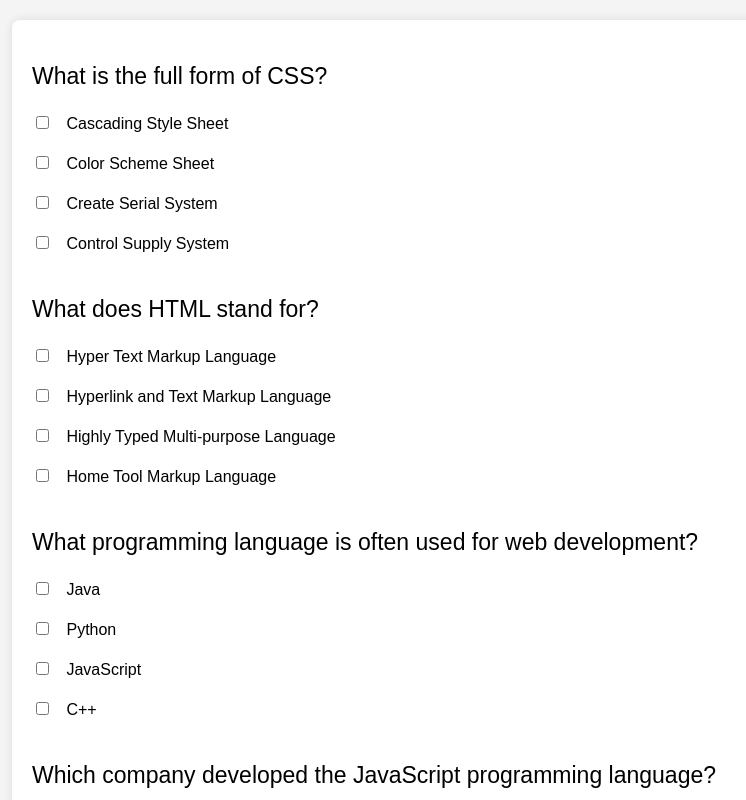
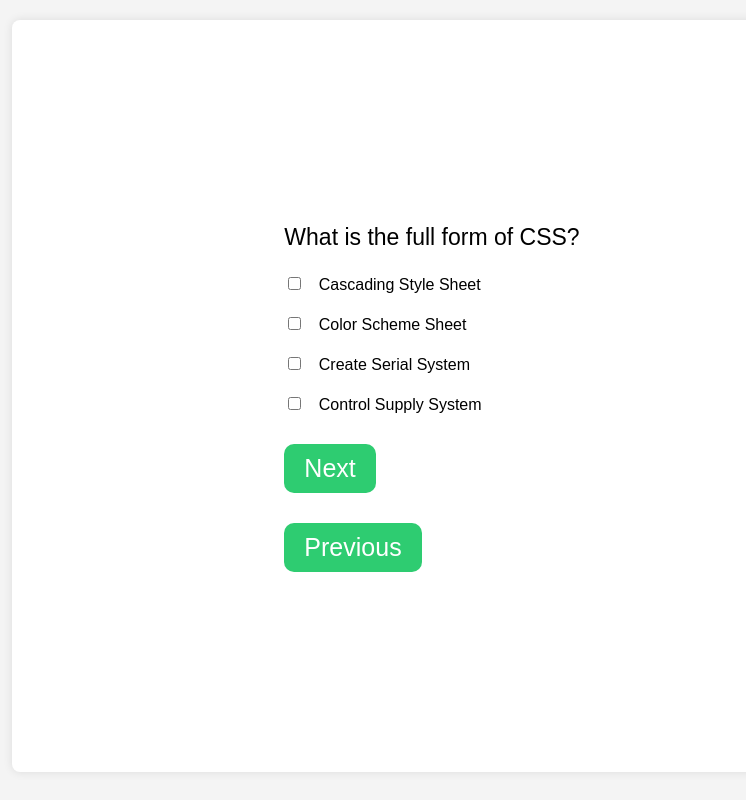
Before and after one commit to suryanshuverma0/Quiz-App, a plain HTML site: page index.html in a window 1280 px wide. Both pictures are taken after a click on the button "Start". Shown: the top 800 px of the page, without its empty margins (208-954 px from the left). Drawn offline with Linux system fonts and the light colour scheme.

Commit message:
change layout of the app

```diff
--- /dev/null
+++ b/buttons.mjs
@@ -0,0 +1,40 @@
+function createStartButton() {
+  const startBtn = document.createElement("button");
+  const app = document.querySelector(".quiz-app");
+  startBtn.id = "start";
+  startBtn.type = "button";
+  startBtn.innerHTML = "Start";
+  app.appendChild(startBtn);
+  return startBtn;
+}
+function createSubmitButton() {
+  const submitBtn = document.createElement("button");
+  const app = document.querySelector(".quiz-app");
+  submitBtn.id = "submit";
+  submitBtn.type = "button";
+  submitBtn.innerHTML = "Submit";
+  app.appendChild(submitBtn);
+  return submitBtn;
+}
+
+function createNexttButton() {
+  const nextBtn = document.createElement("button");
+  const app = document.querySelector(".quiz-app");
+  nextBtn.id = "next";
+  nextBtn.innerHTML = "Next";
+  nextBtn.type = "button";
+  app.appendChild(nextBtn);
+  return nextBtn;
+}
+
+function createPreviousButton() {
+  const previousBtn = document.createElement("button");
+  const app = document.querySelector(".quiz-app");
+  previousBtn.id = "previous";
+  previousBtn.type = "button";
+  previousBtn.innerHTML = "Previous";
+  app.appendChild(previousBtn);
+  return previousBtn;
+}
+
+export {createStartButton , createSubmitButton , createNexttButton , createPreviousButton};
--- a/index.html
+++ b/index.html
@@ -5,13 +5,21 @@
     <meta name="viewport" content="width=device-width, initial-scale=1.0" />
     <title>Qufiz App</title>
     <link rel="stylesheet" href="styles.css" />
+    <link rel="stylesheet" href="styles.css">
   </head>
   <body>
+    <header>
+      <div id="header">
+        <span id="time"></span>
+        <span id="text"></span>
+      </div>
+    </header>
     <div class="container">
       <div class="quiz-app">
+        <p id="question"></p>
         <div class="options"></div>
       </div>
     </div>
   </body>
-  <script src="script.js"></script>
+  <script type="module" src="main.mjs"></script>
 </html>
--- /dev/null
+++ b/main.mjs
@@ -0,0 +1,78 @@
+import {
+  createStartButton,
+  createSubmitButton,
+  createNexttButton,
+  createPreviousButton,
+} from "./buttons.mjs";
+
+let currentQuestionIndex = 0;
+async function fetchData() {
+  try {
+    const response = await fetch("./question.json");
+
+    if (!response.ok) {
+      throw new Error(
+        `Network response was not ok, status code: ${response.status}`
+      );
+    }
+
+    const data = await response.json();
+    return data;
+  } catch (e) {
+    console.error("Fetch error:", e);
+  }
+}
+
+function displayQuestion(data) {
+  const questionContainer = document.getElementById("question");
+  const optionsContainer = document.querySelector(".options");
+
+  const question = data.questions[currentQuestionIndex].text;
+  questionContainer.textContent = question;
+
+  const options = data.questions[currentQuestionIndex].options;
+  let optionsHTML = "";
+  options.forEach((option, index) => {
+    optionsHTML += `
+      <div id="contents">
+        <input type="checkbox" value="${option.id}" id="opt${
+      index + 1
+    }" aria-label="opt-${index + 1}">
+        <label htmlFor="opt${index + 1}" id="op${index + 1}">${
+      option.text
+    }</label>
+      </div>
+    `;
+  });
+  optionsContainer.innerHTML = optionsHTML;
+}
+const nextButton = createNexttButton();
+const previousButton = createPreviousButton();
+nextButton.style.display = "none";
+previousButton.style.display = "none";
+
+const startBtn = createStartButton();
+startBtn.addEventListener("click", () => {
+  fetchData().then((data) => {
+    startBtn.style.display = "none";
+    nextButton.style.display = "block";
+    previousButton.style.display = "block";
+    displayQuestion(data);
+
+    nextButton.addEventListener("click", () => {
+      if (currentQuestionIndex < data.questions.length - 1) {
+        currentQuestionIndex++;
+        displayQuestion(data);
+      }
+    });
+
+    previousButton.addEventListener("click", () => {
+      if (currentQuestionIndex > 0) {
+        currentQuestionIndex--;
+        displayQuestion(data);
+      }
+    }).catch((error) => {
+      throw new Error("Error showing the message" , error);
+    });
+  });
+});
--- a/script.js
+++ /dev/null
@@ -1,76 +0,0 @@
-let currentQuestionIndex = 0;
-async function fetchData() {
-  try {
-    const optionsContainer = document.querySelector(".options");
-
-    const response = await fetch("./question.json");
-
-    if (!response.ok) {
-      throw new Error(
-        `Network response was not ok, status code: ${response.status}`
-      );
-    }
-
-    const data = await response.json();
-
-    let allQuestionsHTML = "";
-
-    for (
-      currentQuestionIndex = 0;
-      currentQuestionIndex < data.questions.length;
-      currentQuestionIndex++
-    ) {
-      const options = data.questions[currentQuestionIndex].options;
-      let optionsHTML = "";
-
-      options.forEach((option, index) => {
-        optionsHTML += `
-        <div id = "contents">
-          <input type="checkbox" value="${option.id}" id="opt${index + 1
-          }" aria-label="opt-${index + 1}">
-          <label htmlFor="opt${index + 1}" id="op${index + 1}">${option.text
-          }</label>
-          </div>
-        `;
-      });
-
-      allQuestionsHTML += `
-        <div>
-          <p>${data.questions[currentQuestionIndex].text}</p>
-          <div class="options">
-            ${optionsHTML}
-          </div>
-        </div>
-      `;
-    }
-    optionsContainer.innerHTML = allQuestionsHTML;
-  } catch (e) {
-    console.error("Fetch error:", e);
-  }
-}
-
-function createStartButton() {
-  const startBtn = document.createElement("button");
-  const app = document.querySelector(".quiz-app");
-  startBtn.id = "start";
-  startBtn.type = "button";
-  startBtn.innerHTML = "Start";
-  app.appendChild(startBtn);
-  return startBtn;
-}
-function createSubmitButton() {
-  const submitBtn = document.createElement("button");
-  const app = document.querySelector(".quiz-app");
-  submitBtn.id = "submit";
-  submitBtn.type = "button";
-  submitBtn.innerHTML = "Submit";
-  app.appendChild(submitBtn);
-  return submitBtn;
-}
-
-const startBtn = createStartButton();
-startBtn.addEventListener("click", () => {
-  fetchData();
-  const submitBtn = createSubmitButton();
-  startBtn.style.display = "none";
-});
--- a/styles.css
+++ b/styles.css
@@ -1,16 +1,10 @@
 body {
-  font-family: 'Arial', sans-serif;
+  font-family: "Arial", sans-serif;
   background-color: #f4f4f4;
   margin: 0;
   padding: 0;
+}
 
-}
-.container::before{
-  display: flex;
-  justify-content: center;
-  align-items: center;
-  height: 100vh;
-}
 .container {
   max-width: 800px;
   margin: 20px auto;
@@ -18,7 +12,11 @@ body {
   box-shadow: 0 0 10px rgba(0, 0, 0, 0.1);
   padding: 20px;
   border-radius: 8px;
-  /* text-align: center; */
+  display: flex;
+  justify-content: center;
+  align-items: center;
+  height: 89vh;
+
 }
 
 .quiz-app {
@@ -30,7 +28,7 @@ body {
   grid-template-columns: 1fr;
   gap: 20px;
 }
-p{
+p {
   font-size: 23px;
 }
 
@@ -48,35 +46,19 @@ p{
   background-color: rgb(240, 234, 234);
 }
 
-
-
-#submit{
+#submit  , #next , #previous , #start{
   background-color: #2ecc71;
   color: #fff;
   padding: 10px 20px;
   font-size: 25px;
   border: none;
-  border-radius:10px;
+  border-radius: 10px;
   cursor: pointer;
   transition: background-color 0.3s;
   text-align: center;
   margin-top: 30px;
 }
 
-#submit:hover{
+#submit:hover  , #next:hover , #previous:hover , #start:hover{
   background-color: #27ae60;
 }
-#start{
-  background-color: #2ecc71;
-  color: #fff;
-  padding: 10px 20px;
-  font-size: 25px;
-  border: none;
-  border-radius:10px;
-  cursor: pointer;
-  transition: background-color 0.3s;
-  text-align: center;
-}
-#start:hover{
-  background-color: #27ae60;
-}
```
Also changed, not shown: stuffs.txt (deleted).
